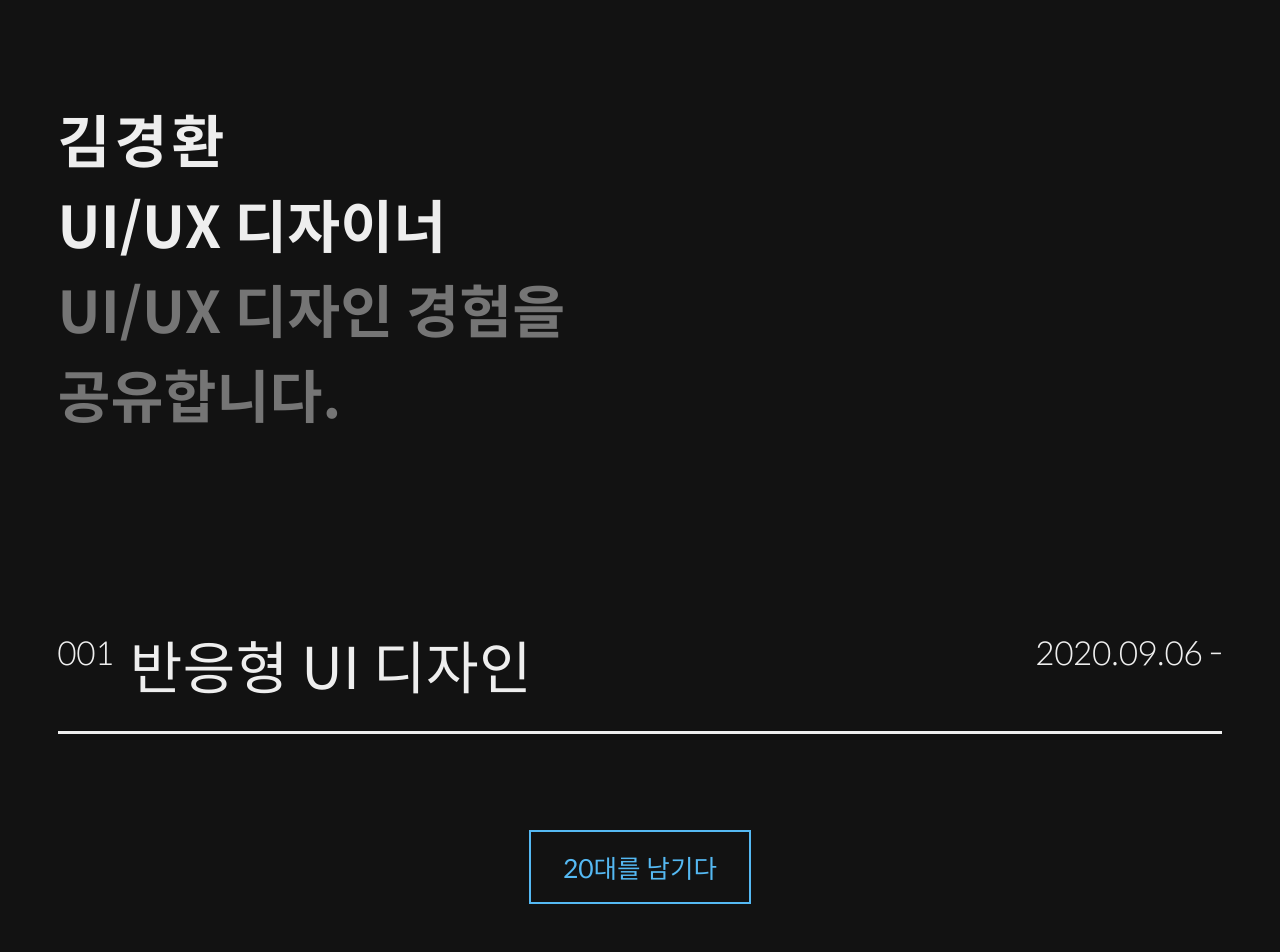
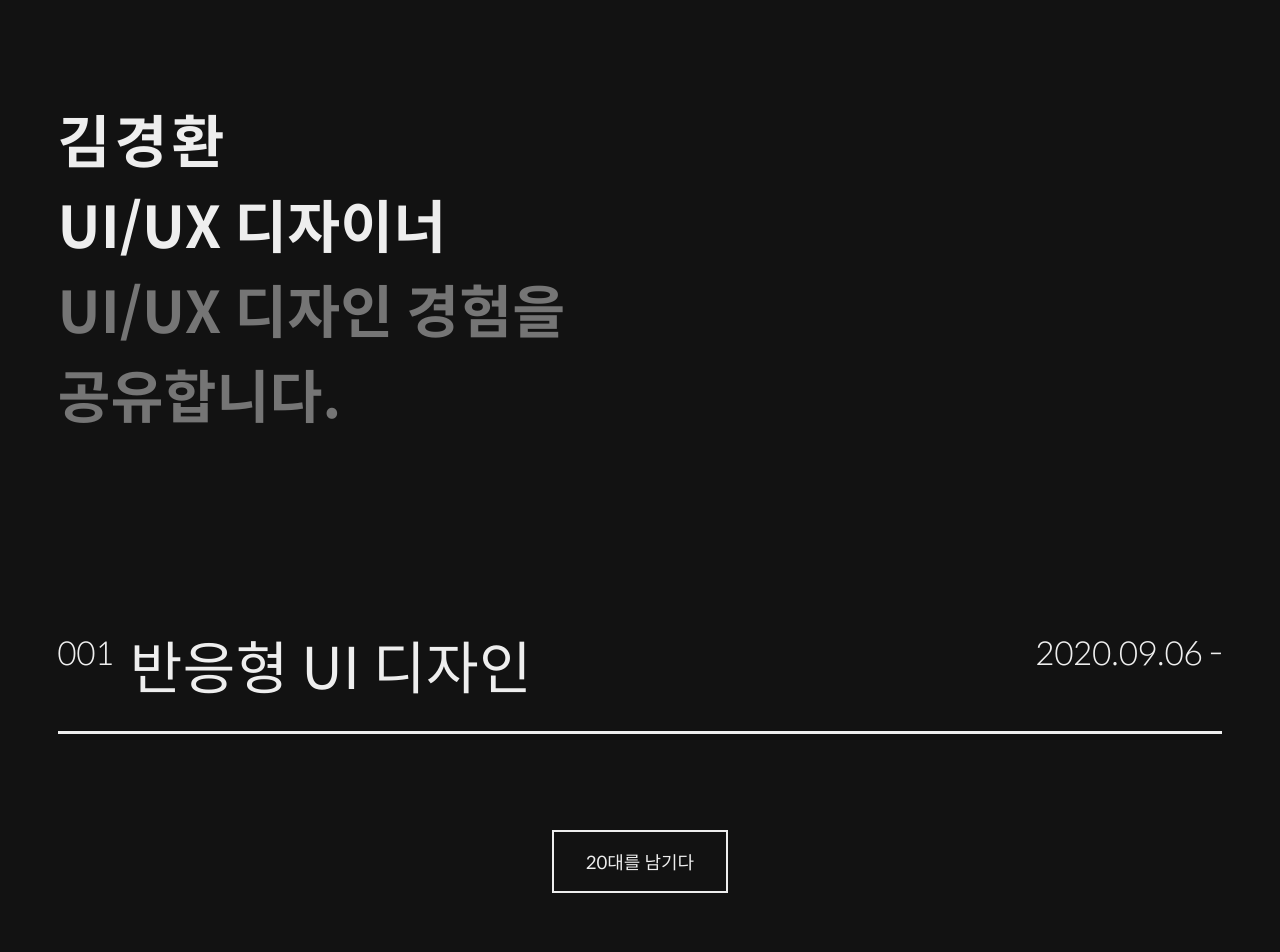
Before and after one commit to dalgudot/share-design, a Next.js app: page / in a window 1280 px wide. Shown: the top 952 px of the page. Built offline with nearby package versions, Linux system fonts and the light colour scheme.

Commit message:
20200906 real end

```diff
--- a/src/styles/Home.module.css
+++ b/src/styles/Home.module.css
@@ -17,8 +17,14 @@
   font-family: "Spoqa Han Sans", sans-serif;
   font-size: 2vw;
   font-weight: 400;
-  color: #55b9f3;
+  color: var(--white);
   padding: 16px 32px;
   background-color: transparent;
-  border: solid 2px #55b9f3;
+  border: solid 2px var(--white);
 }
+
+@media all and (min-width: 320px) {
+  .button__neumorphism {
+    font-size: 18px;
+  }
+}
```
